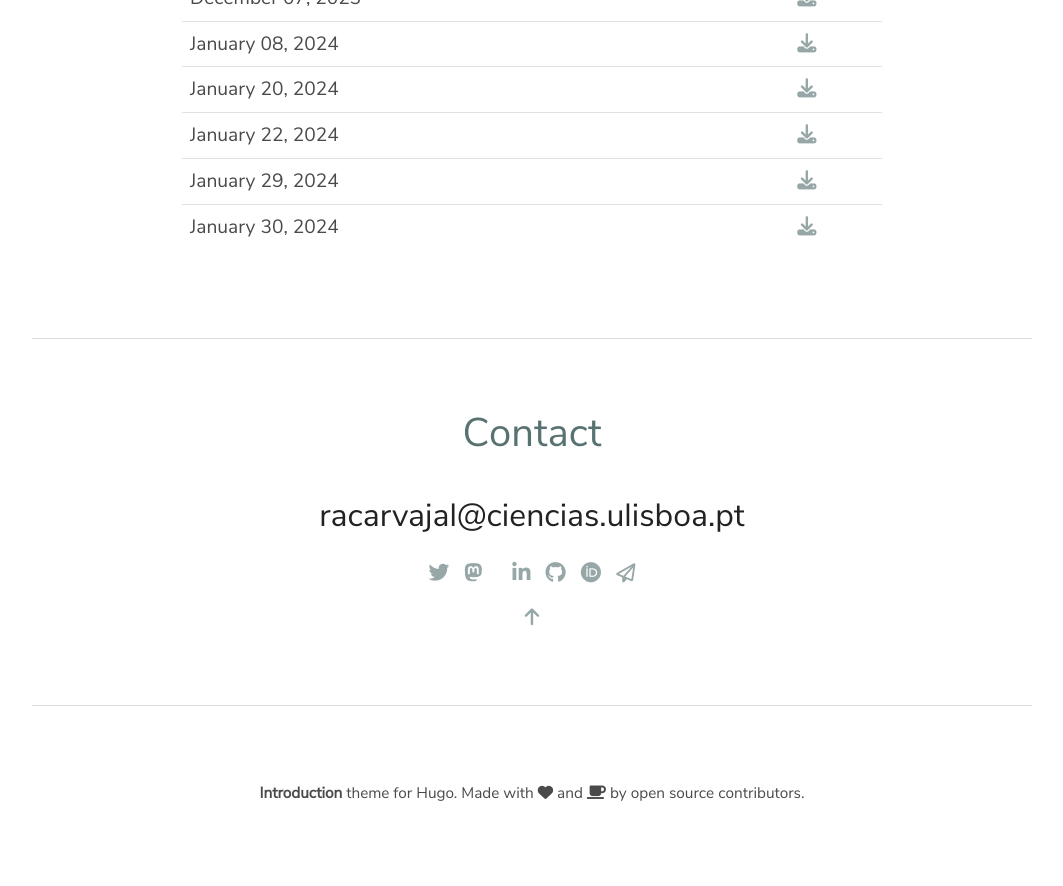
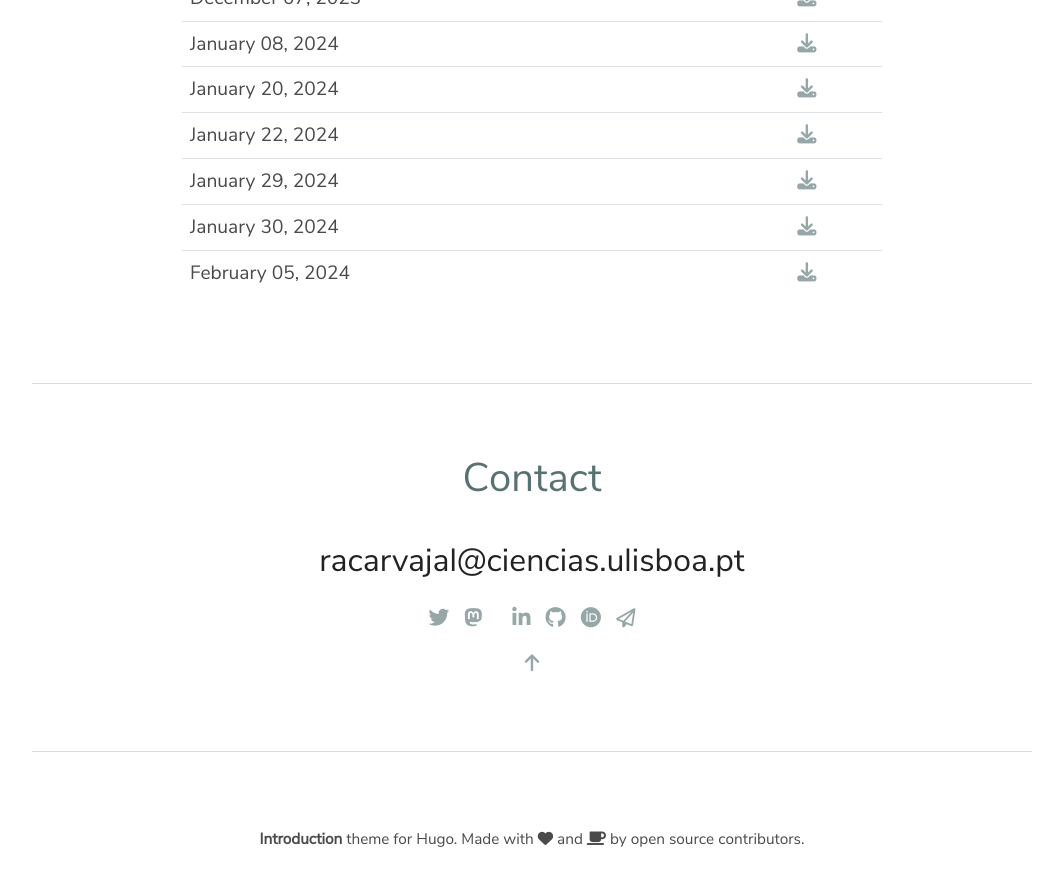
Before and after one commit to racarvajal/racarvajal.github.io, a Jekyll site: the page thesis.html, which Jekyll copies as it is, in a window 1280 px wide and 900 px high, scrolled down 1267 px. Shown: the top 886 px of the window, without its empty margins (108-1171 px from the left). Built offline with Jekyll 4.4.1, drawn with Linux system fonts in a browser that asks for light colours; before the commit the page ends 2122 px from its top, so only the background shows below that.

Commit message:
data at feb05

```diff
--- a/thesis.html
+++ b/thesis.html
@@ -183,6 +183,14 @@
               </a>
             </td>
           </tr>
+          <tr>
+            <td>February 05, 2024</td>
+            <td class="t-center">
+              <a href="files/thesis/thesis_RCP_FCUL_Feb05.pdf" target="_blank">
+                <i class="fa fa-download"></i>
+              </a>
+            </td>
+          </tr>
         </table>
       </div>
     </div>
```
Also changed, not shown: 1 other file.
